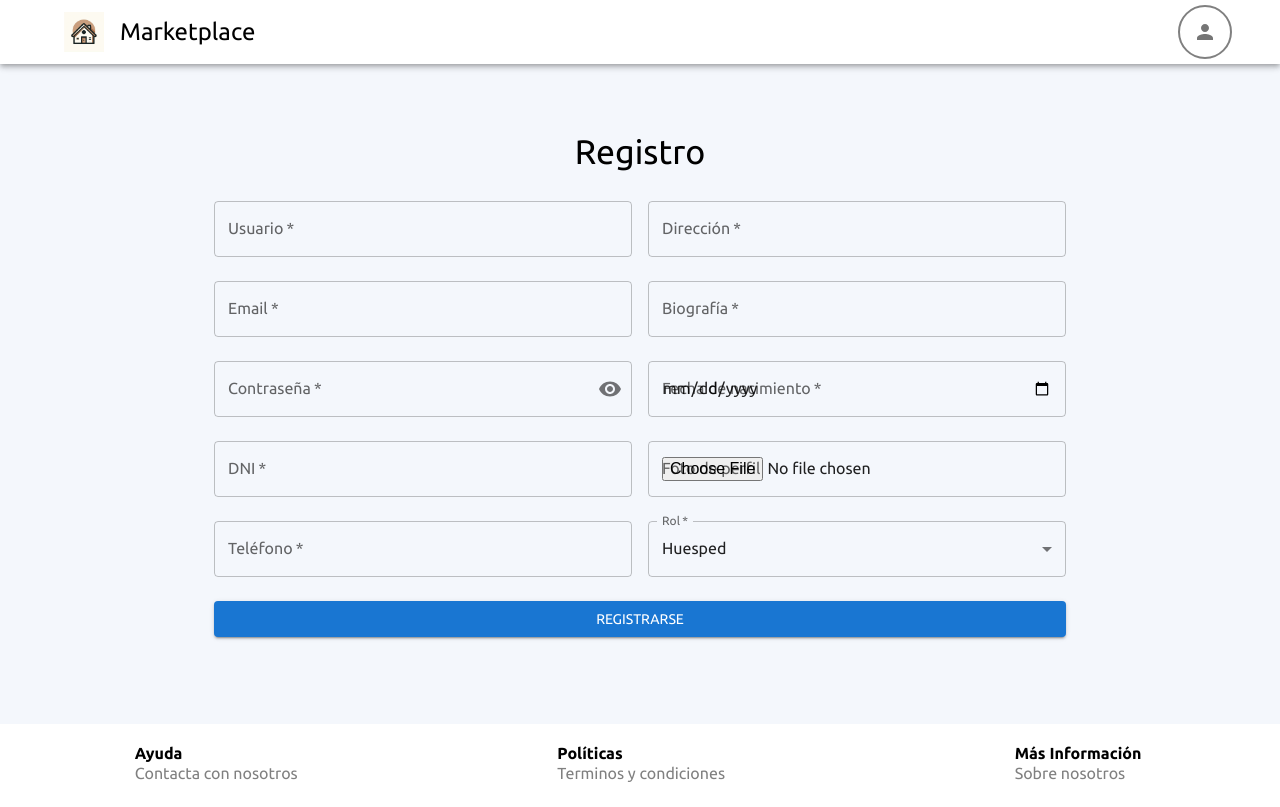
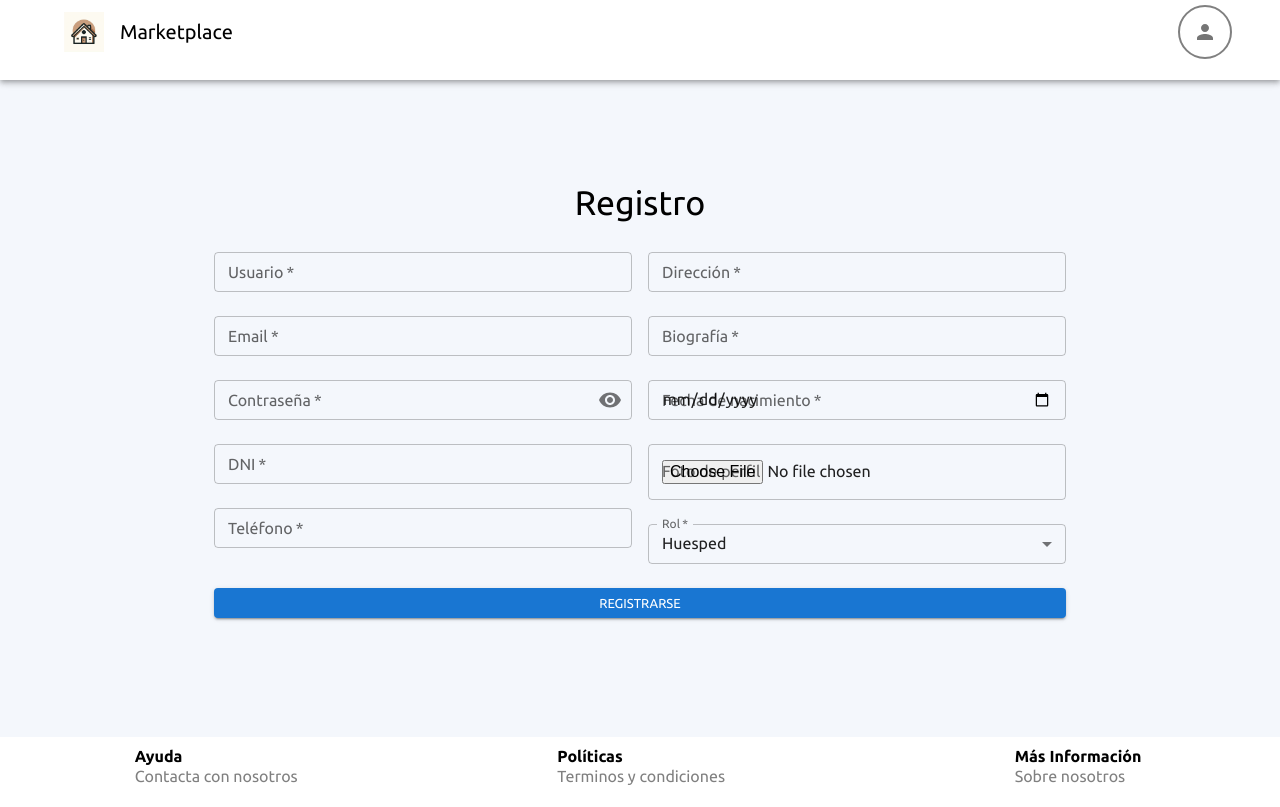
Before and after one commit to AlvaroMartinMunoz/TFG-AlvaroMartinMunoz, a React (Create React App) app in the folder marketplace/frontend/: page /registro in a window 1280 px wide. Built offline with nearby package versions, Linux system fonts and the light colour scheme.

Commit message:
feat(ux): arreglo css navbar y footer

```diff
--- a/marketplace/frontend/src/App.css
+++ b/marketplace/frontend/src/App.css
@@ -1,9 +1,8 @@
-
 .App {
   text-align: center;
 }
 
-body{
+body {
   font-family: 'Ubuntu', sans-serif;
 }
 
@@ -37,12 +36,13 @@ body{
   from {
     transform: rotate(0deg);
   }
+
   to {
     transform: rotate(360deg);
   }
 }
 
-.navbar{
+.navbar {
   /* background: linear-gradient(to left, black, transparent 50%),
                 linear-gradient(to right, black, transparent 50%),
                 url('./assets/TropicalSunset.jpeg'); */
@@ -57,7 +57,7 @@ body{
   flex-direction: column;
 }
 
-.contenedor-centrado{
+.contenedor-centrado {
   flex: 1;
   display: flex;
   justify-content: center;
@@ -69,21 +69,23 @@ body{
   max-height: 700px;
 
 }
-.overlay{
+
+.overlay {
   position: absolute;
   flex: 1;
   display: flex;
-  max-height: 758px;
+  max-height: 568px;
   top: 0;
   left: 0;
   right: 0;
   bottom: 0;
-  background-color: rgba(93, 93, 136, 0.5); /* Ajusta el color y la transparencia aquí */
+  background-color: rgba(93, 93, 136, 0.5);
+  /* Ajusta el color y la transparencia aquí */
   z-index: 1;
 }
 
 
-.texto-central{
+.texto-central {
   color: white;
   font-size: 3.5rem;
   text-align: center;
@@ -95,7 +97,8 @@ body{
   position: absolute;
   z-index: 2;
 }
-.texto-central-pequeño{
+
+.texto-central-pequeño {
   color: white;
   font-size: 1.25rem;
   text-align: center;
@@ -108,7 +111,7 @@ body{
   z-index: 2;
 }
 
-.filtro-inicio{
+.filtro-inicio {
   background-color: #f0f0f0f0;
 
   display: flex;
@@ -121,19 +124,19 @@ body{
 
 }
 
-.circular-button{
+.circular-button {
   border-radius: 50%;
   background-color: "transparent";
 }
 
-.separador{
+.separador {
   width: 2px;
   height: 50px;
   background-color: grey;
   margin: 0 10px;
 }
 
-.footer{
+.footer {
   background-color: white;
   color: #2d2c38;
   display: flex;
@@ -141,9 +144,10 @@ body{
   align-items: center;
   height: 83px;
   margin-bottom: 0px;
+  max-height: 63px;
 }
 
-.register{
+.register {
   display: flex;
   justify-content: center;
   align-items: center;
@@ -159,43 +163,49 @@ body{
 
 }
 
-.form-group{
+.form-group {
   display: flex;
   flex-direction: column;
   margin: 10px;
 
 }
 
-.register-button{
+.register-button {
   display: block;
   margin: 20px auto;
   height: 25px;
   border-radius: 10px;
 }
 
-.error-message{
+.error-message {
   color: red;
   font-size: 0.8rem;
 }
 
 /* Estilo para la barra de desplazamiento */
 .register::-webkit-scrollbar {
-  width: 0px; /* Ancho de la barra de desplazamiento */
+  width: 0px;
+  /* Ancho de la barra de desplazamiento */
 }
 
 /* Estilo para la pista de la barra de desplazamiento */
 .register::-webkit-scrollbar-track {
-  background: #f1f1f1; /* Color de fondo de la pista */
-  border-radius: 10px; /* Bordes redondeados */
+  background: #f1f1f1;
+  /* Color de fondo de la pista */
+  border-radius: 10px;
+  /* Bordes redondeados */
 }
 
 /* Estilo para el pulgar de la barra de desplazamiento */
 .register::-webkit-scrollbar-thumb {
-  background: #888; /* Color del pulgar */
-  border-radius: 10px; /* Bordes redondeados */
+  background: #888;
+  /* Color del pulgar */
+  border-radius: 10px;
+  /* Bordes redondeados */
 }
 
 /* Estilo para el pulgar de la barra de desplazamiento al pasar el ratón */
 .register::-webkit-scrollbar-thumb:hover {
-  background: #555; /* Color del pulgar al pasar el ratón */
+  background: #555;
+  /* Color del pulgar al pasar el ratón */
 }
--- a/marketplace/frontend/src/App.js
+++ b/marketplace/frontend/src/App.js
@@ -37,8 +37,8 @@ function App() {
           <Route
             path="/"
             element={
-              <div>
-                <div className="navbar">
+              <div style={{ flexDirection: "column", display: "flex" }}>
+                <div className="navbar" >
                   <Navbar />
                   <div className="overlay"></div>
                   <div className="contenedor-centrado">
@@ -97,7 +97,9 @@ function App() {
                     </div>
                   </div>
                 </div>
-                <Footer />
+                <div style={{ mt: " auto" }}>
+                  <Footer />
+                </div>
               </div>
             }
           />
--- a/marketplace/frontend/src/components/Login.js
+++ b/marketplace/frontend/src/components/Login.js
@@ -68,7 +68,14 @@ const Login = () => {
   };
 
   return (
-    <div style={{ backgroundColor: "#f4f7fc", minHeight: "100vh" }}>
+    <div
+      style={{
+        backgroundColor: "#f4f7fc",
+        minHeight: "100vh",
+        flexDirection: "column",
+        display: "flex",
+      }}
+    >
       <NavBar />
       <Container
         maxWidth="xs"
@@ -131,7 +138,7 @@ const Login = () => {
           </form>
         </Box>
       </Container>
-      <Box sx={{ marginTop: "20px" }}>
+      <Box sx={{ mt: "auto" }}>
         <Footer />
       </Box>
     </div>
--- a/marketplace/frontend/src/components/NavBar.js
+++ b/marketplace/frontend/src/components/NavBar.js
@@ -132,7 +132,7 @@ const NavBar = () => {
         flexGrow: 1,
         // backgroundColor: "transparent",
         backgroundColor: "white",
-        maxHeight: "8vh",
+        maxHeight: "10vh",
         zIndex: 2,
       }}
     >
@@ -150,7 +150,7 @@ const NavBar = () => {
                 textDecoration: "none",
                 color: "black",
                 marginLeft: "1rem",
-                fontSize: "1.5rem",
+                fontSize: "1.25rem",
               }}
             >
               Marketplace
--- a/marketplace/frontend/src/components/Register.js
+++ b/marketplace/frontend/src/components/Register.js
@@ -171,7 +171,15 @@ const Register = () => {
   };
 
   return (
-    <div style={{ backgroundColor: "#f4f7fc", minHeight: "100vh" }}>
+    <div
+      style={{
+        backgroundColor: "#f4f7fc",
+        minHeight: "100vh",
+        display: "flex",
+        flexDirection: "column",
+        flex: "1",
+      }}
+    >
       <NavBar />
       <Container
         maxWidth="md"
@@ -202,6 +210,7 @@ const Register = () => {
                   required
                   error={!!errors.usuario}
                   helperText={errors.usuario}
+                  size="small"
                 />
                 <TextField
                   fullWidth
@@ -213,6 +222,8 @@ const Register = () => {
                   required
                   error={!!errors.email}
                   helperText={errors.email}
+                  size="small"
+
                 />
                 <TextField
                   fullWidth
@@ -223,6 +234,8 @@ const Register = () => {
                   margin="normal"
                   onChange={handleChange}
                   required
+                  size="small"
+
                   error={!!errors.password}
                   helperText={errors.password}
                   slotProps={{
@@ -247,6 +260,8 @@ const Register = () => {
                   required
                   error={!!errors.dni}
                   helperText={errors.dni}
+                  size="small"
+
                 />
                 <TextField
                   fullWidth
@@ -258,6 +273,8 @@ const Register = () => {
                   required
                   error={!!errors.telefono}
                   helperText={errors.telefono}
+                  size="small"
+
                 />
               </Box>
 
@@ -270,6 +287,8 @@ const Register = () => {
                   variant="outlined"
                   margin="normal"
                   onChange={handleChange}
+                  size="small"
+
                   required
                 />
                 <TextField
@@ -280,6 +299,8 @@ const Register = () => {
                   margin="normal"
                   onChange={handleChange}
                   required
+                  size="small"
+
                 />
                 <TextField
                   fullWidth
@@ -290,6 +311,8 @@ const Register = () => {
                   margin="normal"
                   onChange={handleChange}
                   required
+                  size="small"
+
                   error={!!errors.fecha_de_nacimiento}
                   helperText={errors.fecha_de_nacimiento}
                   SlotProps={{
@@ -319,6 +342,8 @@ const Register = () => {
                   select
                   variant="outlined"
                   margin="normal"
+                  size="small"
+
                   onChange={handleChange}
                   required
                   SelectProps={{
@@ -335,6 +360,8 @@ const Register = () => {
               type="submit"
               variant="contained"
               color="primary"
+              size="small"
+
               fullWidth
               disabled={loading}
               sx={{ mt: 2 }}
@@ -344,7 +371,7 @@ const Register = () => {
           </form>
         </Box>
       </Container>
-      <Box sx={{ marginTop: "20px" }}>
+      <Box sx={{ mt: "auto" }}>
         <Footer />
       </Box>
     </div>
```
Lines whose indentation alone changed are shown as unchanged.
